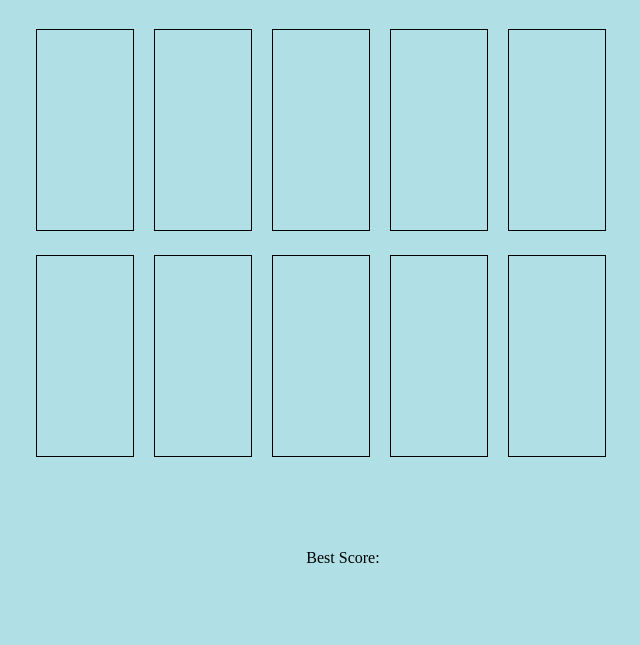
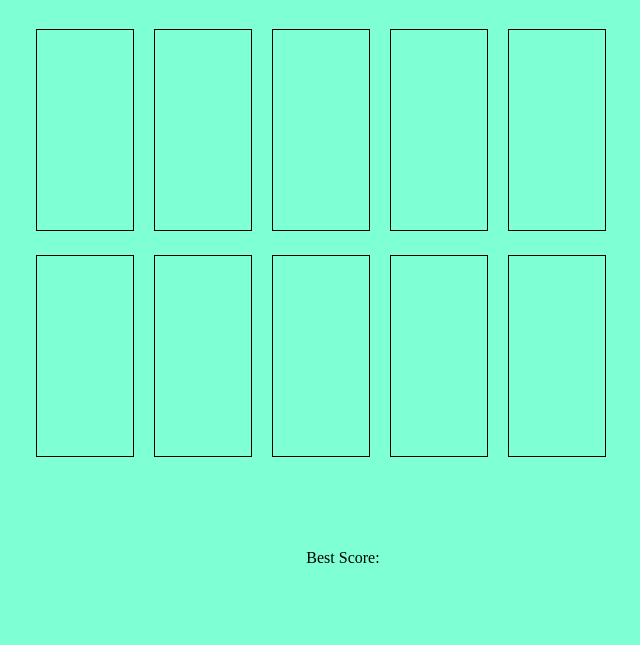
Before and after one commit to AoDonovanDev/memory-game, a plain HTML site: page index.html in a window 1280 px wide. Shown: the part 163-808 px from the top of the page, without its empty margins (294-934 px from the left). Drawn offline with Linux system fonts and the light colour scheme.

Commit message:
trying to create conflict

```diff
--- a/style.css
+++ b/style.css
@@ -6,7 +6,7 @@
   display: inline-block;
 }
 body{
-  background-color: powderblue;
+  background-color: aquamarine;
   display: flex;
   flex-direction: column;
   align-items: center;
```
